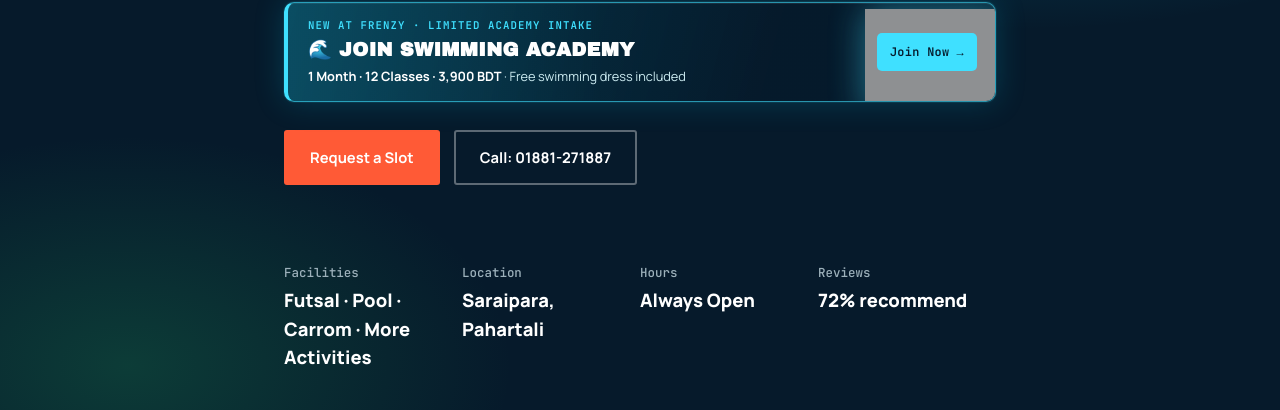
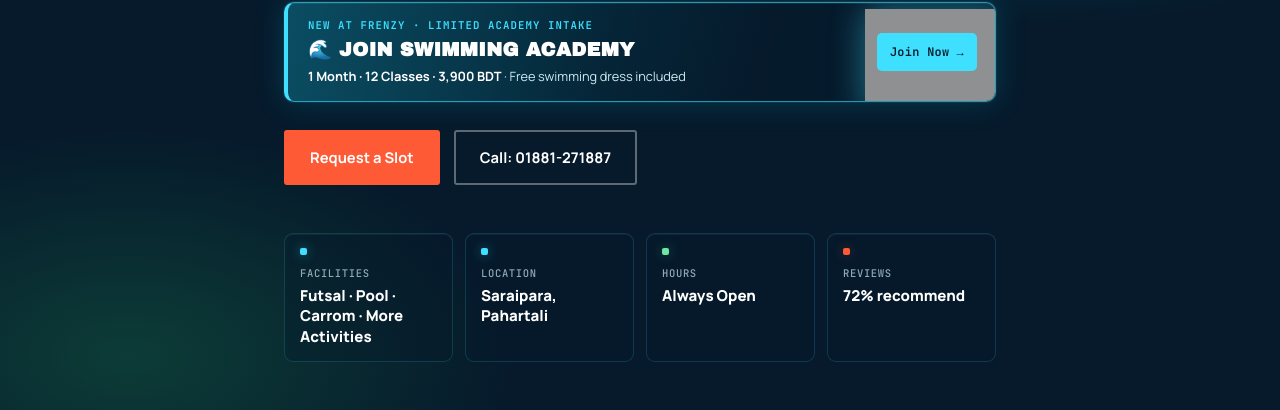
Before and after one commit to mdimranarafat/frenzy-arena, a plain HTML site: page index.html in a window 1280 px wide. Shown: the part 390-800 px from the top of the page. Drawn offline with Linux system fonts and the light colour scheme; no server answers; grey boxes are pictures that could not be loaded.

Commit message:
Improve hero stats usability

```diff
--- a/index.html
+++ b/index.html
@@ -148,12 +148,14 @@
   .btn-ghost{border-color:rgba(255,255,255,0.35); color:#fff;}
   .btn-ghost:hover{border-color:var(--pool-bright); color:var(--pool-bright);}
 
-  .stat-strip{
-    margin-top:56px; display:flex; flex-wrap:wrap; gap:0;
-    border-top:0; padding-top:22px;
-  }
-  .stat-strip div{flex:1 1 140px; font-family:var(--mono); font-size:0.78rem; color:#9db1bb; padding-right:18px;}
-  .stat-strip strong{display:block; font-family:var(--body); font-weight:800; font-size:1.15rem; color:#fff; margin-top:4px;}
+  .stat-strip{margin-top:48px;display:grid;grid-template-columns:repeat(4,minmax(0,1fr));gap:12px;}
+  .stat-strip > div{min-width:0;min-height:92px;padding:14px 15px;border:1px solid rgba(63,224,255,.16);border-radius:9px;background:rgba(6,26,43,.34);box-shadow:inset 0 1px rgba(255,255,255,.05);font-family:var(--mono);font-size:.66rem;line-height:1.35;letter-spacing:.06em;text-transform:uppercase;color:#8faab5;}
+  .stat-strip > div:before{content:"";display:block;width:7px;height:7px;margin-bottom:11px;border-radius:2px;background:var(--pool-bright);box-shadow:0 0 12px rgba(63,224,255,.45);}
+  .stat-strip > div:nth-child(3):before{background:#6be8a3;box-shadow:0 0 12px rgba(107,232,163,.35);}
+  .stat-strip > div:nth-child(4):before{background:var(--flare);box-shadow:0 0 12px rgba(255,90,54,.35);}
+  .stat-strip strong{display:block;margin-top:6px;font-family:var(--body);font-weight:800;font-size:.94rem;line-height:1.35;letter-spacing:0;text-transform:none;color:#fff;}
+  @media (max-width:900px){.stat-strip{grid-template-columns:repeat(2,minmax(0,1fr));}}
+  @media (max-width:430px){.stat-strip{grid-template-columns:1fr;gap:9px;margin-top:38px;}.stat-strip > div{min-height:0;padding:12px 14px;}.stat-strip > div:before{display:inline-block;margin:0 8px 0 0;vertical-align:middle;}}
 
   /* ---------- SECTIONS ---------- */
   section{padding:78px 0;}
@@ -492,11 +494,11 @@
         <a href="#book" class="btn btn-flare">Request a Slot</a>
         <a href="tel:+8801881271887" class="btn btn-ghost">Call: 01881-271887</a>
       </div>
-      <div class="stat-strip">
-        <div>Facilities<strong>Futsal · Pool · Carrom · More Activities</strong></div>
-        <div>Location<strong>Saraipara, Pahartali</strong></div>
-        <div>Hours<strong>Always Open</strong></div>
-        <div>Reviews<strong>72% recommend</strong></div>
+      <div class="stat-strip" aria-label="Frenzy Sports Arena highlights">
+        <div><span>Facilities</span><strong>Futsal · Pool · Carrom · More Activities</strong></div>
+        <div><span>Location</span><strong>Saraipara, Pahartali</strong></div>
+        <div><span>Hours</span><strong>Always Open</strong></div>
+        <div><span>Reviews</span><strong>72% recommend</strong></div>
       </div>
     </div>
   </section>
```
